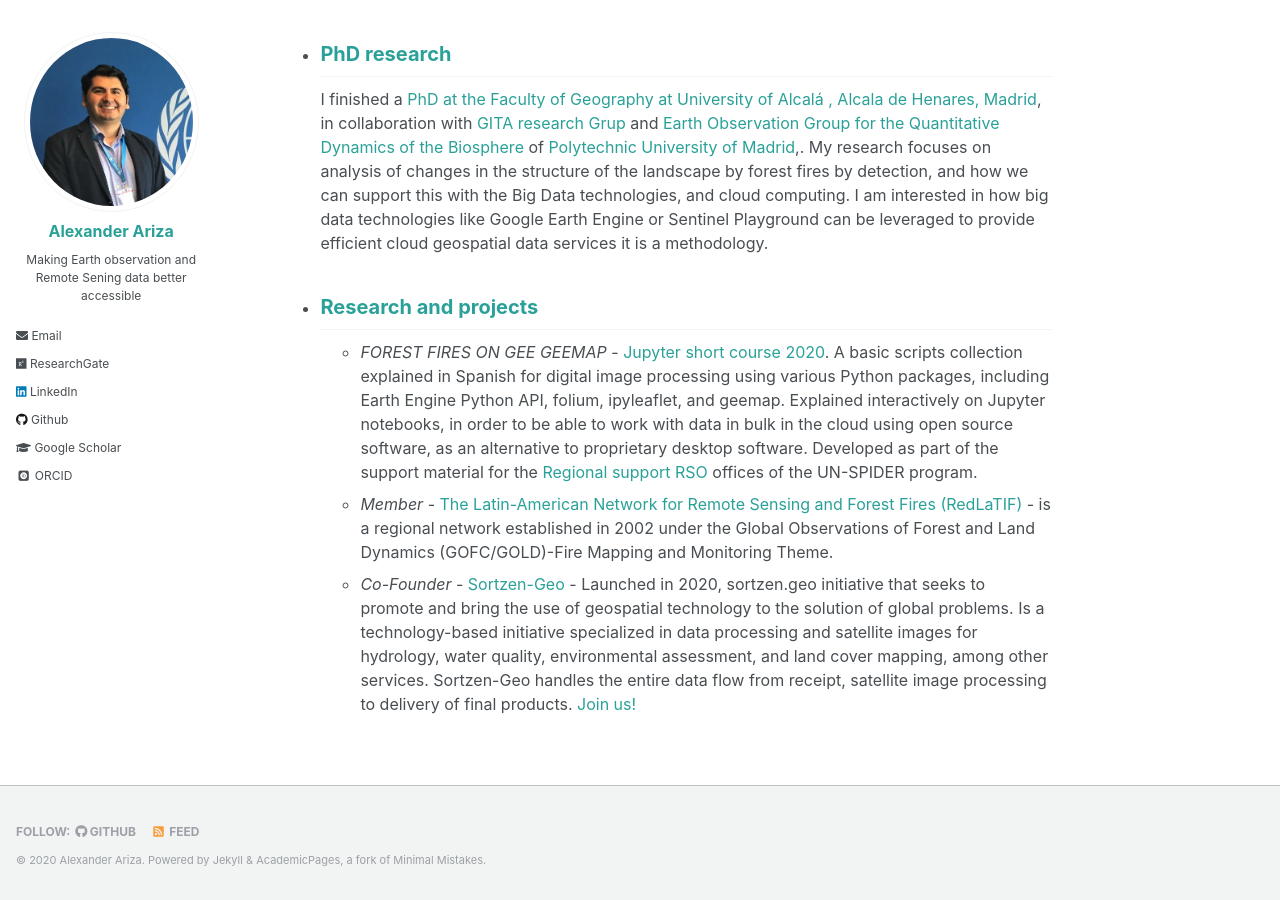
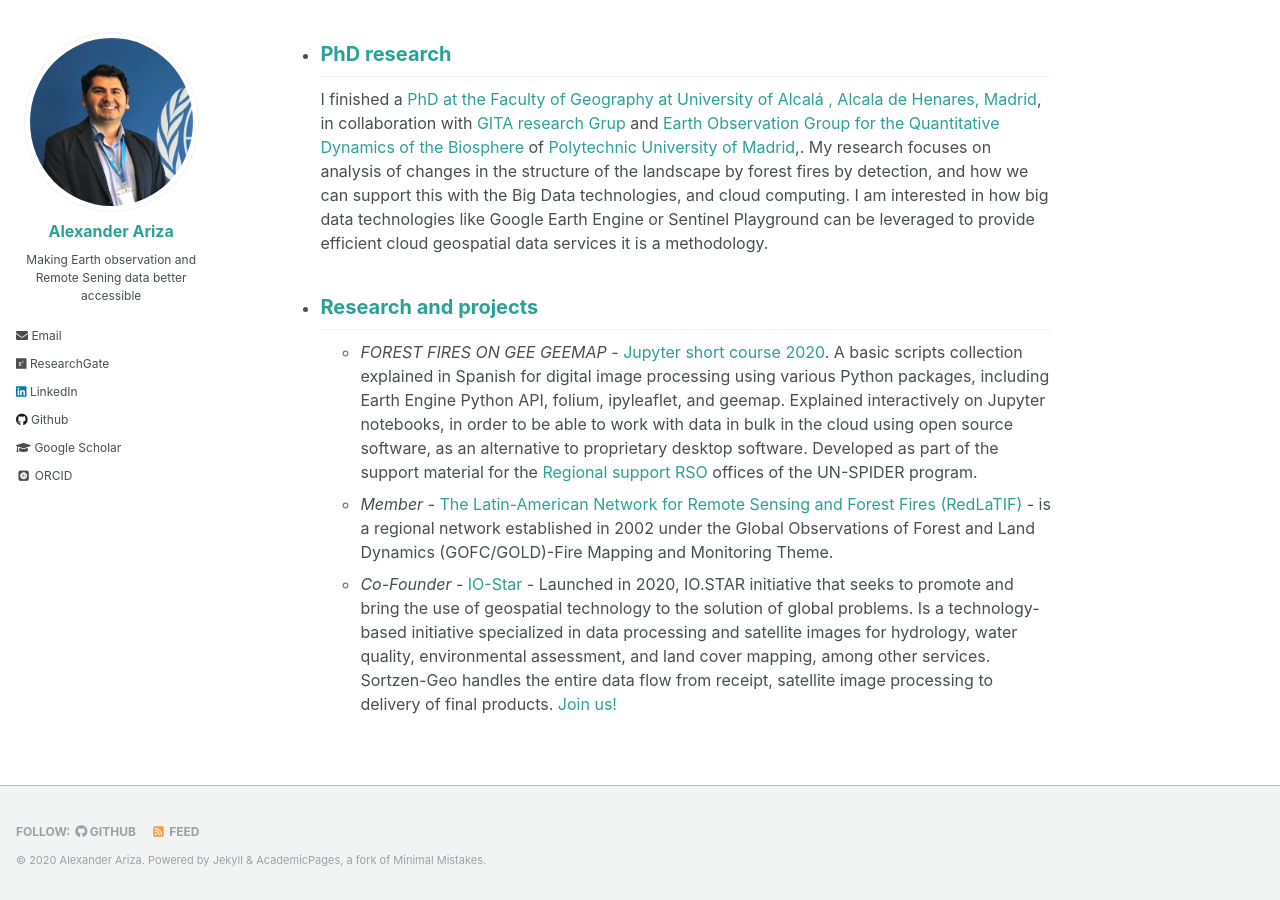
Before and after one commit to Alexanderariza/alexanderariza.github.io, a Jekyll site: the page built from _pages/about.md, in a window 1280 px wide and 900 px high, scrolled down 845 px. Built offline with Jekyll 4.4.1, drawn with Linux system fonts in a browser that asks for light colours; some web fonts are replaced.

Commit message:
Update about.md

```diff
--- a/_pages/about.md
+++ b/_pages/about.md
@@ -30,4 +30,4 @@ it is a methodology.
 ------
   - *FOREST FIRES ON GEE GEEMAP* - [Jupyter short course 2020](https://github.com/Alexanderariza/FOREST-FIRES-ON-GEE-GEEMAP). A basic scripts collection explained in Spanish for digital image processing using various Python packages, including Earth Engine Python API, folium, ipyleaflet, and geemap. Explained interactively on Jupyter notebooks, in order to be able to work with data in bulk in the cloud using open source software, as an alternative to proprietary desktop software. Developed as part of the support material for the [Regional support RSO](http://kp.un-spider.org/network/regional-support-offices) offices of the UN-SPIDER program.
   - *Member* - [The Latin-American Network for Remote Sensing and Forest Fires (RedLaTIF)](https://gofcgold.org/regional-networks/red-latinoamerica-deteledeteccion-e-incendios-forestales-redlatif) -  is a regional network established in 2002 under the Global Observations of Forest and Land Dynamics (GOFC/GOLD)-Fire Mapping and Monitoring Theme.
-  - *Co-Founder* - [Sortzen-Geo](https://alexanderariza.github.io/sortzen.geo.github.io/) - Launched in 2020, sortzen.geo initiative that seeks to promote and bring the use of geospatial technology to the solution of global problems. Is a technology-based initiative specialized in data processing and satellite images for hydrology, water quality, environmental assessment, and land cover mapping, among other services. Sortzen-Geo handles the entire data flow from receipt, satellite image processing to delivery of final products. [Join us!](bit.ly/womeningeospatial_sig)
+  - *Co-Founder* - [IO-Star](https://alexanderariza.github.io/sortzen.geo.github.io/) - Launched in 2020, IO.STAR initiative that seeks to promote and bring the use of geospatial technology to the solution of global problems. Is a technology-based initiative specialized in data processing and satellite images for hydrology, water quality, environmental assessment, and land cover mapping, among other services. Sortzen-Geo handles the entire data flow from receipt, satellite image processing to delivery of final products. [Join us!](https://alexanderariza.github.io/sortzen.geo.github.io/)
```
